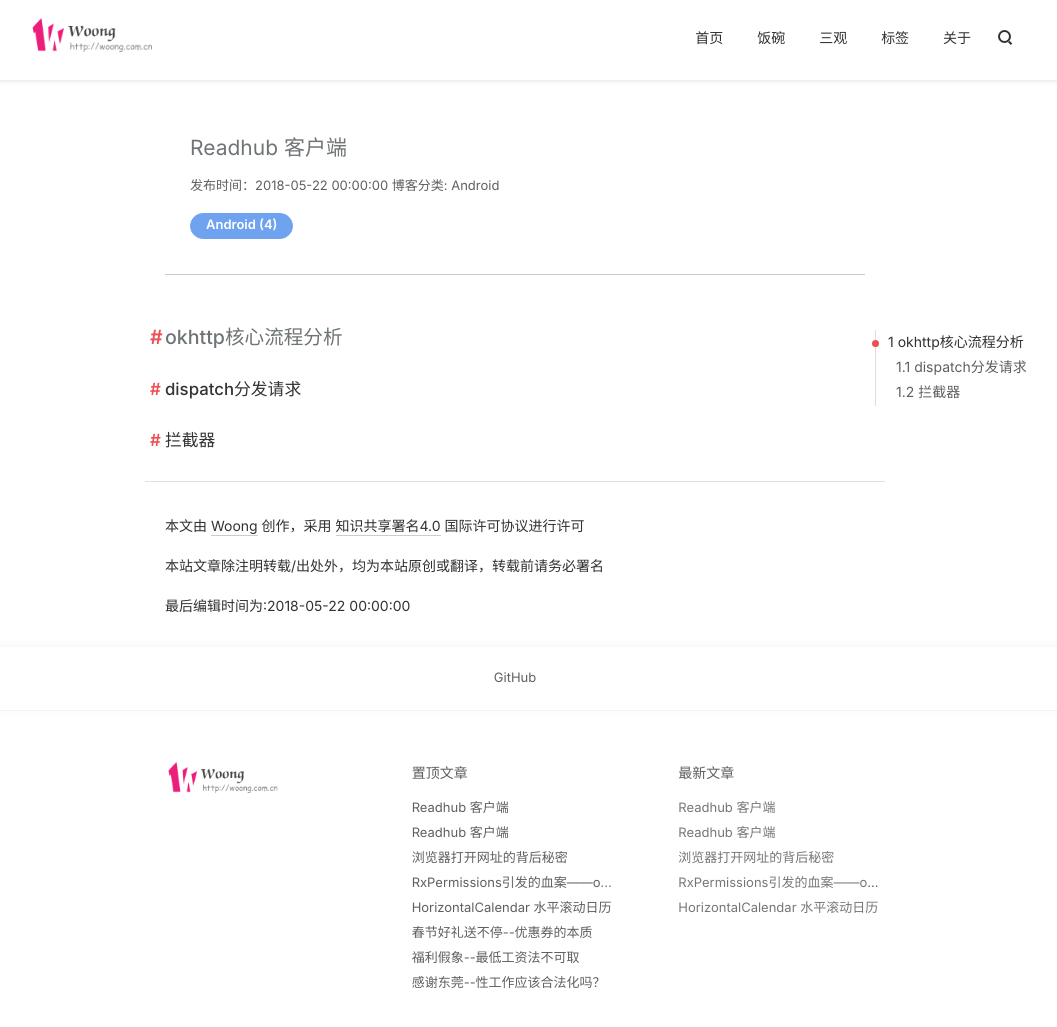
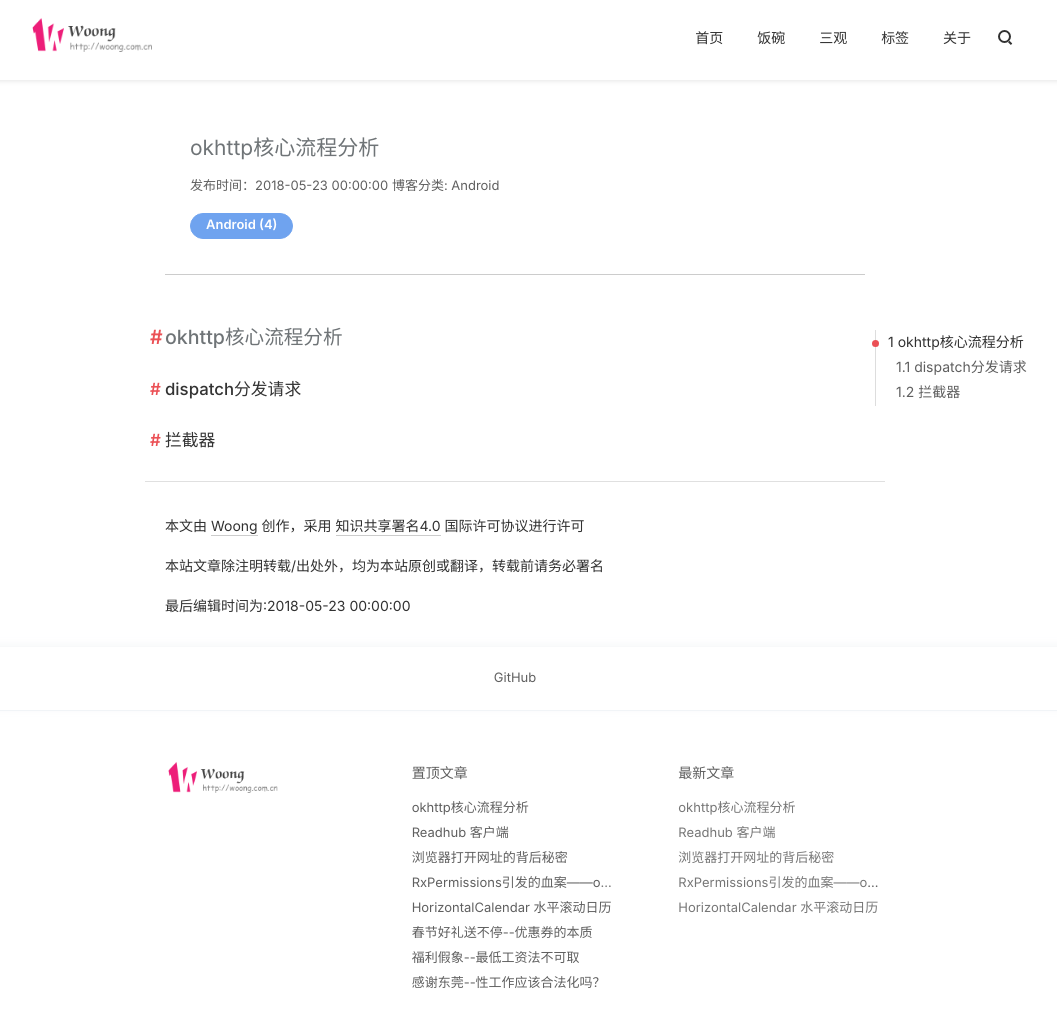
Before and after one commit to j1406493495/j1406493495.github.io, a Jekyll site: the page built from _posts/android/2018-05-23-okhttp核心流程分析.md, in a window 1280 px wide and 1061 px high. Shown: the top 1027 px of the window, without its empty margins (125-1182 px from the left). Built offline with Jekyll 4.4.1, drawn with Linux system fonts in a browser that asks for light colours; nearby versions of some CDN libraries; comment, search, counter and statistics services are not loaded.

Commit message:
[Bug XXXX] okhttp background Cause: None Solution: None Fixed Version: None Branch: None

```diff
--- a/_posts/android/2018-05-23-okhttp核心流程分析.md
+++ b/_posts/android/2018-05-23-okhttp核心流程分析.md
@@ -2,9 +2,9 @@
 layout: blog
 android: true
 istop: true
-title: "Readhub 客户端"
-background-image: https://ws1.sinaimg.cn/large/006tNc79gy1frk1xw1witj31520mgae8.jpg
-date:  2018-05-22
+title: "okhttp核心流程分析"
+background-image: https://ws1.sinaimg.cn/large/006tNc79gy1frlmbn9iw5j31e00x07cj.jpg
+date:  2018-05-23
 category: Android
 tags:
 - Android
```
